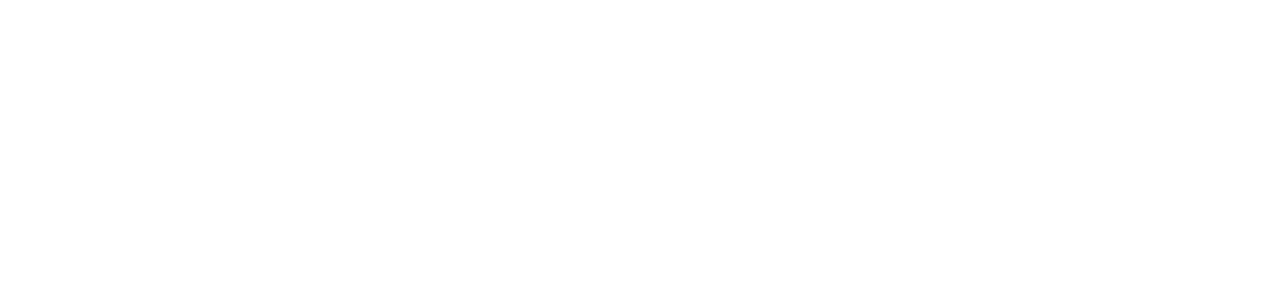
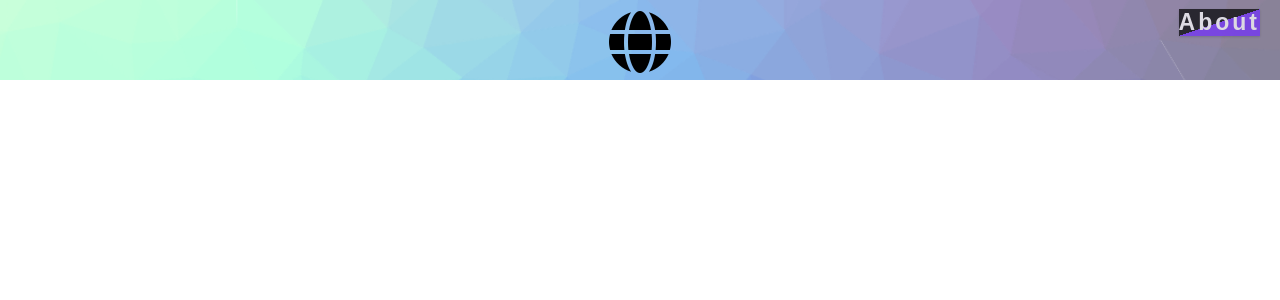
Before and after one commit to pszczechowski/RecruitmentTask-, an Angular app: page / in a window 1280 px wide. Shown: the top 300 px of the page. Built offline with nearby package versions, Linux system fonts and the light colour scheme.

Commit message:
add navbar menu with about component

```diff
--- a/package.json
+++ b/package.json
@@ -12,13 +12,16 @@
   "private": true,
   "dependencies": {
     "@angular/animations": "~10.2.0",
+    "@angular/cdk": "^11.2.8",
     "@angular/common": "~10.2.0",
     "@angular/compiler": "~10.2.0",
     "@angular/core": "~10.2.0",
     "@angular/forms": "~10.2.0",
+    "@angular/material": "^11.2.8",
     "@angular/platform-browser": "~10.2.0",
     "@angular/platform-browser-dynamic": "~10.2.0",
     "@angular/router": "~10.2.0",
+    "@fortawesome/fontawesome-free": "^5.15.3",
     "rxjs": "~6.6.0",
     "tslib": "^2.0.0",
     "zone.js": "~0.10.2"
--- a/src/app/app.component.html
+++ b/src/app/app.component.html
@@ -0,0 +1 @@
+<app-header></app-header>
--- /dev/null
+++ b/src/app/header/about/about.component.html
@@ -0,0 +1,5 @@
+<h1 mat-dialog-title>Hi, I’m Piotr Szczechowski</h1>
+<div mat-dialog-content>I'm the creator of this app </div>
+<div mat-dialog-actions>
+  <button mat-button mat-dialog-close>Close</button>
+</div>
--- /dev/null
+++ b/src/app/header/header.component.html
@@ -0,0 +1,4 @@
+<div class="navbar">
+  <div class="logo"><i class="fas fa-globe fa-4x"></i></div>
+  <button (click)="openDialog()">About</button>
+</div>
--- /dev/null
+++ b/src/app/header/header.component.scss
@@ -0,0 +1,51 @@
+.navbar {
+  position: fixed;
+  width: 100%;
+  height: 80px;
+  top: 0;
+  right: 0;
+  background-image: url('../../assets/background.png');
+  background-size: cover;
+
+
+
+  button {
+    position: relative;
+    float: right;
+    top: -55px;
+    left: -20px;
+    padding: 10px;
+    background: linear-gradient(to left top, #712dfd 50%, #000000 50%);
+    border-style: none;
+    opacity: 0.7;
+    color:#fff;
+    font-size: 23px;
+    letter-spacing: 3px;
+    font-weight: 600;
+    outline: none;
+    cursor: pointer;
+    position: relative;
+    padding: 0px;
+    overflow: hidden;
+    transition: all .5s;
+    box-shadow: 0px 1px 2px rgba(0,0,0,.2);
+}
+button:hover{
+    transition: all .5s;
+    transform: rotate(-3deg) scale(1.1);
+    box-shadow: 0px 3px 5px rgba(0,0,0,.4);
+}
+}
+
+.logo {
+  text-align: center;
+  position: relative;
+  top: 10px;
+}
+::ng-deep .cdk-global-overlay-wrapper {
+  position: absolute;
+  display: flex;
+  height: 100%;
+  width: 100%;
+  background: rgba(0,0,0,0.288);
+}
--- /dev/null
+++ b/src/app/header/header.component.ts
@@ -0,0 +1,19 @@
+import { Component } from '@angular/core';
+import {MatDialog} from '@angular/material/dialog';
+import {AboutComponent} from './about/about.component';
+
+@Component({
+  selector: 'app-header',
+  templateUrl: './header.component.html',
+  styleUrls: ['./header.component.scss']
+})
+export class HeaderComponent {
+
+  constructor(public dialog: MatDialog) { }
+
+  openDialog(): any {
+    this.dialog.open(AboutComponent, {
+      width: '350px',
+    });
+  }
+}
--- a/src/index.html
+++ b/src/index.html
@@ -6,6 +6,7 @@
   <base href="/">
   <meta name="viewport" content="width=device-width, initial-scale=1">
   <link rel="icon" type="image/x-icon" href="favicon.ico">
+  <link rel="stylesheet" href="https://cdnjs.cloudflare.com/ajax/libs/font-awesome/5.15.1/css/all.min.css"/>
 </head>
 <body>
   <app-root></app-root>
```
Also changed, not shown: src/app/app.module.ts (+11 -4 lines), src/app/header/about/about.component.ts (added, +10 -0 lines), src/app/header/about/about.component.scss (added), src/assets/background.png (added), 1 other file (tests, documents, lock files or other folders).
